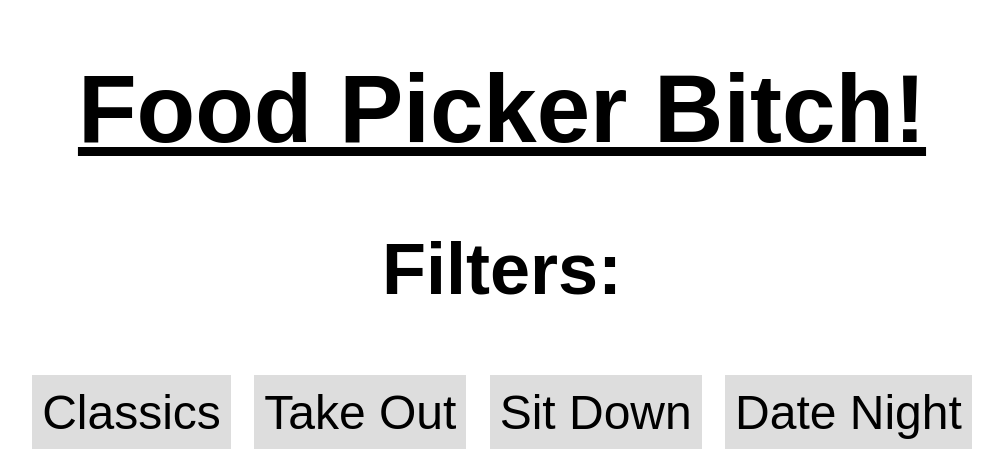
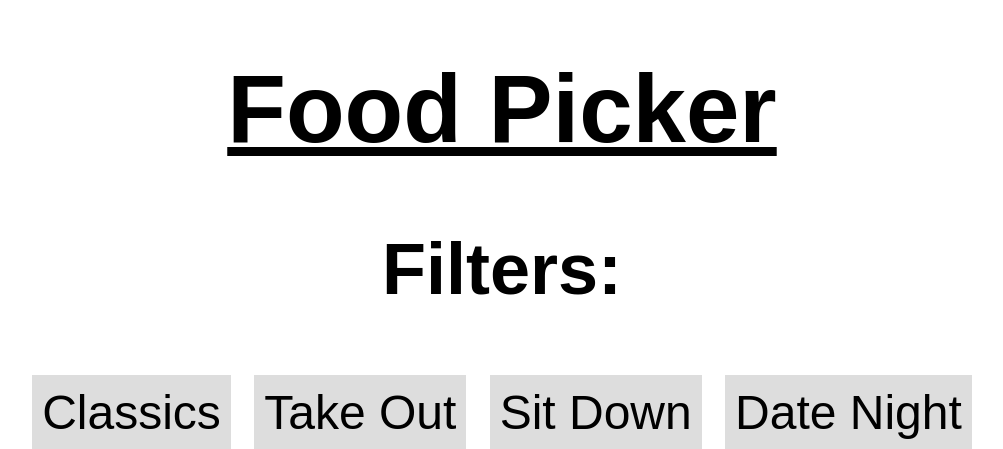
Before and after one commit to kevmck451/Food_Picker, a Flask app: page / in a window 1280 px wide. Shown: the top 449 px of the page, without its empty margins (138-1141 px from the left). Run offline with Flask 3, Linux system fonts and the light colour scheme.

Commit message:
Version 1.0

```diff
--- a/templates/home.html
+++ b/templates/home.html
@@ -7,7 +7,7 @@
 </head>
 <body>
 <div class="container">
-    <h1><strong><u>Food Picker Bitch!</u></strong></h1>
+    <h1><strong><u>Food Picker</u></strong></h1>
     <h2>Filters:</h2>
     <button id="filter1" class="filter-button" onclick="toggleFilter('filter1')">Classics</button>
     <button id="filter2" class="filter-button" onclick="toggleFilter('filter2')">Take Out</button>
```
